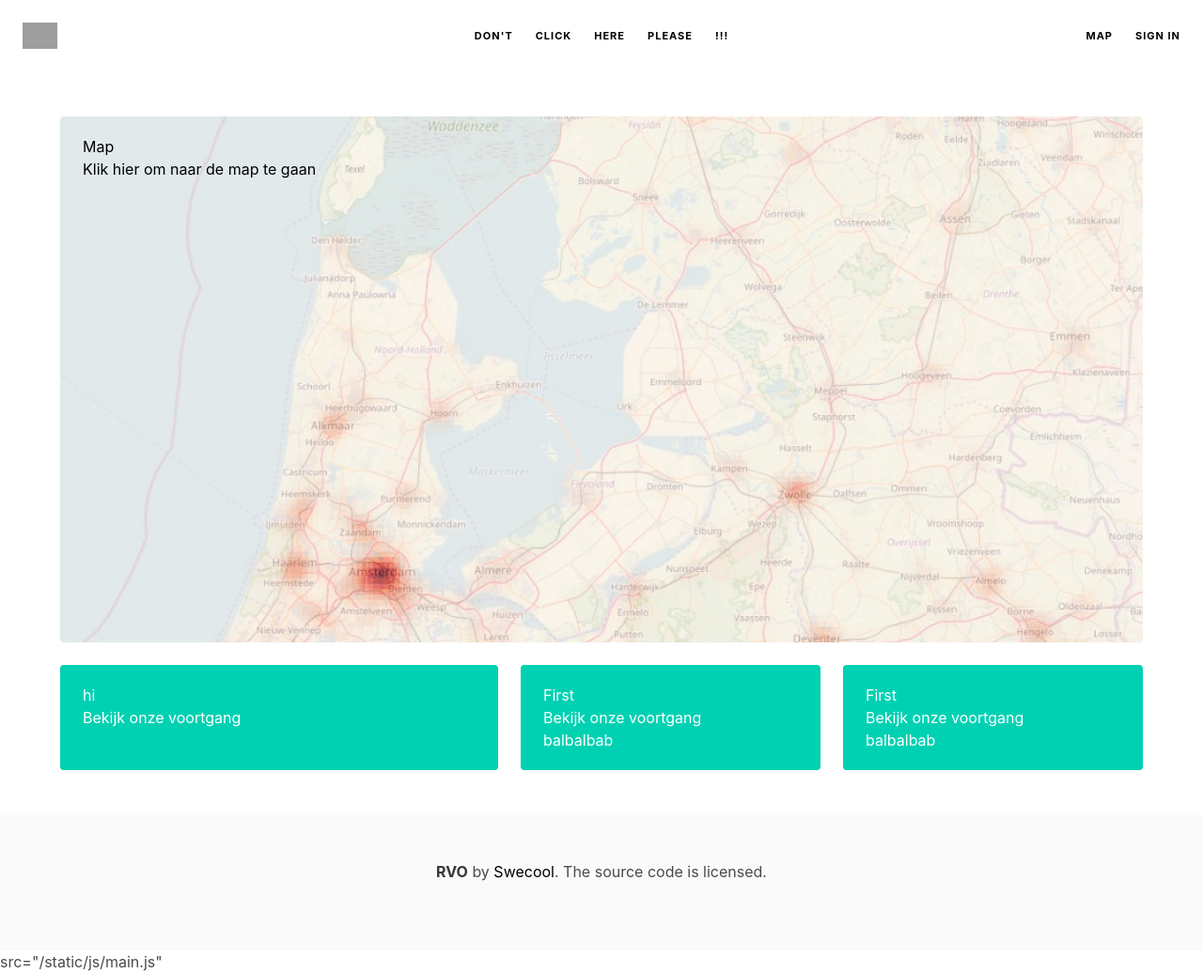
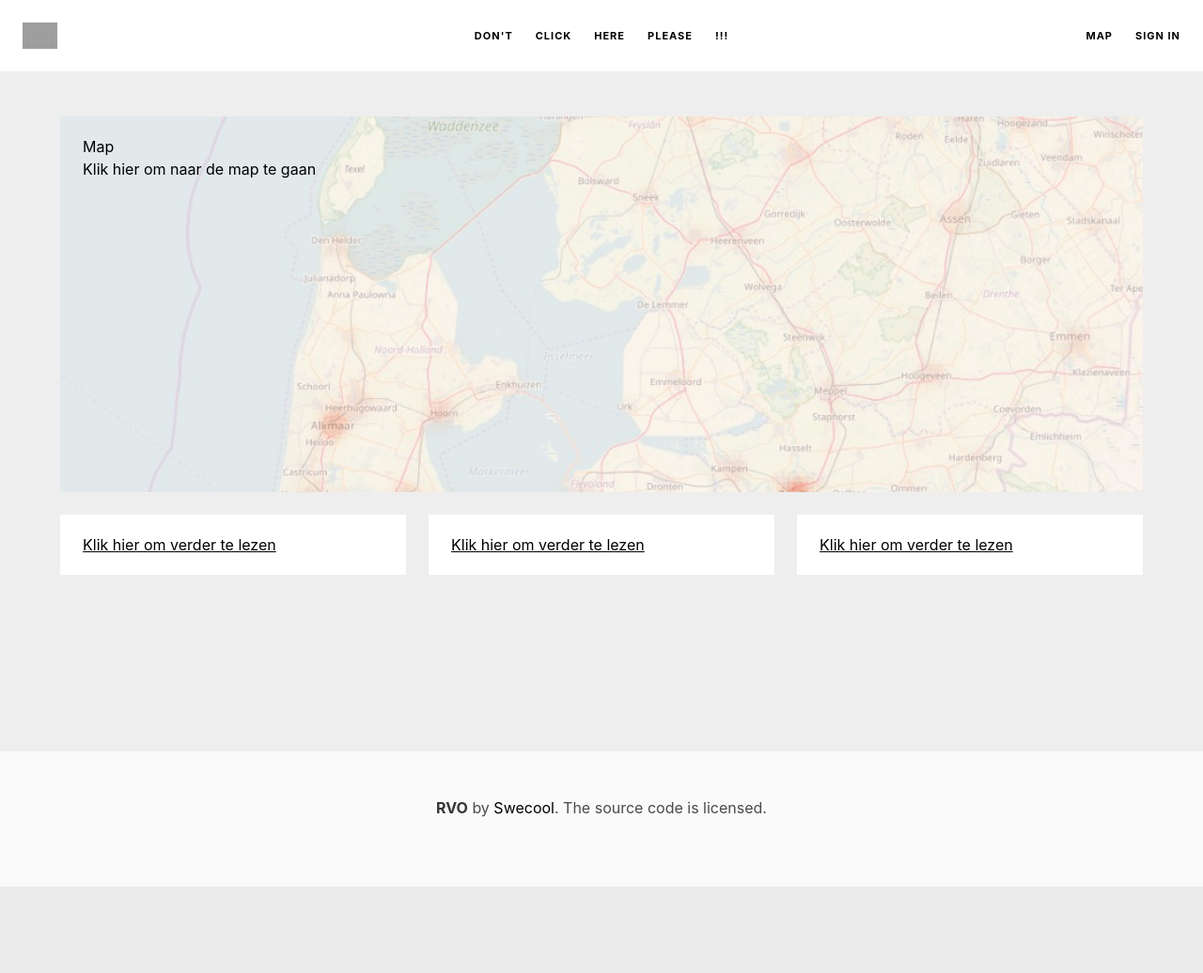
Before and after one commit to PandysActor/swecool, a Django app: page / in a window 1280 px wide. Shown: the whole page at 94% size. After the commit the page ends 944 px from the top, so only its background shows below. Run offline with Django 3.2, Linux system fonts and the light colour scheme; some libraries are stand-ins or nearby versions; grey boxes are pictures that could not be loaded.

Commit message:
kloten met columns

```diff
--- a/RVO/static/landingspage/helper.css
+++ b/RVO/static/landingspage/helper.css
@@ -1,4 +1,4 @@
-.center, .center-culumn, .top, .right, .bottom, .left {
+.center, .center-column, .top, .right, .bottom, .left {
     display: flex;
     justify-content: center;
     align-items: center
@@ -39,53 +39,3 @@
         display: none;
     }
 }
-
-
-
-        /*.hero {*/
-        /*    background: white;*/
-
-        /*<!--*/
-        /*black url {*/
-        /*"../static/img/hero-1.jpg"*/
-        /*}*/
-
-        /*center*/
-
-        /*/*/
-        /*cover*/
-
-        /*;*/
-        /*-->*/
-        /*}*/
-
-        /*@media (max-width: 1024px) {*/
-        /*    .hero {*/
-
-        /*    background: black url {*/
-        /*    "../static/img/hero-1.jpg"*/
-        /*    }*/
-
-        /*    center*/
-
-        /*/ cover*/
-
-        /*;*/
-        /*}*/
-
-        /*}*/
-        /*@media (max-width: 768px) {*/
-        /*    .hero {*/
-
-        /*    background: black url {*/
-        /*    "../static/img/hero-1.jpg"*/
-        /*    }*/
-
-        /*    center*/
-
-        /*/ cover*/
-
-        /*;*/
-        /*}*/
-
-        /*}*/
--- a/RVO/static/landingspage/style.css
+++ b/RVO/static/landingspage/style.css
@@ -13,3 +13,7 @@ a:active {
 a:hover{
     text-decoration: underline;
 }
+
+#test{
+    background-color: white;
+}
--- a/RVO/templates/base.html
+++ b/RVO/templates/base.html
@@ -19,7 +19,7 @@
 <section class="hero is-fullheight">
     <!-- .hero-head -->
     <section class="hero-head">
-        <div class="columns is-mobile is-marginless heading has-text-weight-bold">
+        <div class="columns is-mobile is-marginless heading has-text-weight-bold" id="test">
             <div class="column left">
                 <figure class="navbar-item image" style="width: 6.25rem; height: 1rem;">
                     <a href="https://www.sweco.nl/" target="_blank"><img
@@ -67,11 +67,11 @@
     </div>
 </footer>
 <!-- /.hero -->
-
-
+<!-- Javascript block -->
 {% block scripts %}
-    src="{% static 'js/main.js' %}"
+    <script src="{% static 'js/main.js' %}"></script>
 {% endblock %}
+<!-- /Javascript block -->
 </body>
 
 </html>
--- a/RVO/templates/landingspage.html
+++ b/RVO/templates/landingspage.html
@@ -15,24 +15,25 @@
                 </div>
             </div>
             <div class="columns" id="columnrow2">
-                <div class="column is-5" id="cards">
+                <div class="column" id="cards">
                     <section class="notification is-primary" id="card2">
-                        <p>hi</p>
-                        <p>Bekijk onze voortgang</p>
+                        <div class="link">
+                            <a href="/test">Klik hier om verder te lezen</a>
+                        </div>
                     </section>
                 </div>
                 <div class="column" id="cards">
                     <section class="notification is-primary" id="card3">
-                        <p>First</p>
-                        <p>Bekijk onze voortgang</p>
-                        <p>balbalbab</p>
+                        <div class="link">
+                            <a href="/test">Klik hier om verder te lezen</a>
+                        </div>
                     </section>
                 </div>
                 <div class="column" id="cards">
                     <section class="notification is-primary" id="card4">
-                        <p>First</p>
-                        <p>Bekijk onze voortgang</p>
-                        <p>balbalbab</p>
+                        <div class="link">
+                            <a href="/test">Klik hier om verder te lezen</a>
+                        </div>
                     </section>
                 </div>
             </div>
@@ -45,7 +46,23 @@
         }
 
         #card2:hover, #card3:hover, #card4:hover{
-            background-color: black;
+            color: #404040 !important;
+            background: none;
+            -webkit-box-shadow: 0px 5px 20px -10px rgba(0,0,0,0.57);
+            -moz-box-shadow: 0px 5px 20px -10px rgba(0,0,0,0.57);
+            transition: all 0.3s ease 0s;
+        }
+
+        #card1:hover{
+            -webkit-box-shadow: 0px 5px 20px -10px rgba(0,0,0,0.57);
+            -moz-box-shadow: 0px 5px 20px -10px rgba(0,0,0,0.57);
+            transition: all 0.3s ease 0s;
+        }
+
+        #card1, #card2, #card3, #card4{
+            background-color: white;
+            color: black;
+            border-radius:0px;
         }
 
         #card1 {
@@ -54,24 +71,15 @@
             background-repeat: no-repeat;
             background-size: cover;
             color: black;
-            height: 70vh;
+            height: 50vh;
 
         }
 
-        #card2 {
-            background-image: url("");
+    body{
+        background-color: #eeeeee;
+    }
 
-        }
 
-        #card3 {
-            background-image: url("");
-
-        }
-
-        #card4 {
-            background-image: url("");
-
-        }
 
 
     </style>
@@ -90,9 +98,3 @@
 
     </script>
 {% endblock %}
-
-{% block scripts %}
-    <!-- block.super will get the content of the block from the parent template -->
-    {{ block.super }}
-    <script src="{% static 'js/main.js' %}"></script>
-{% endblock %}
```
